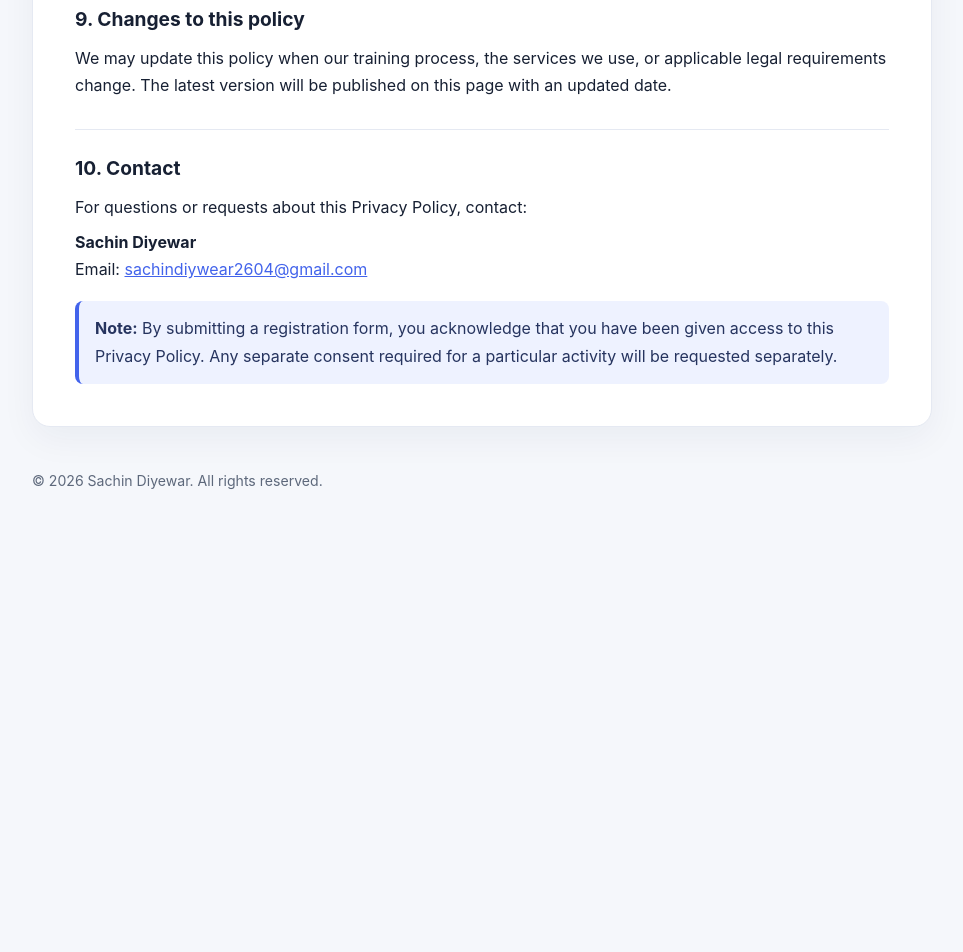
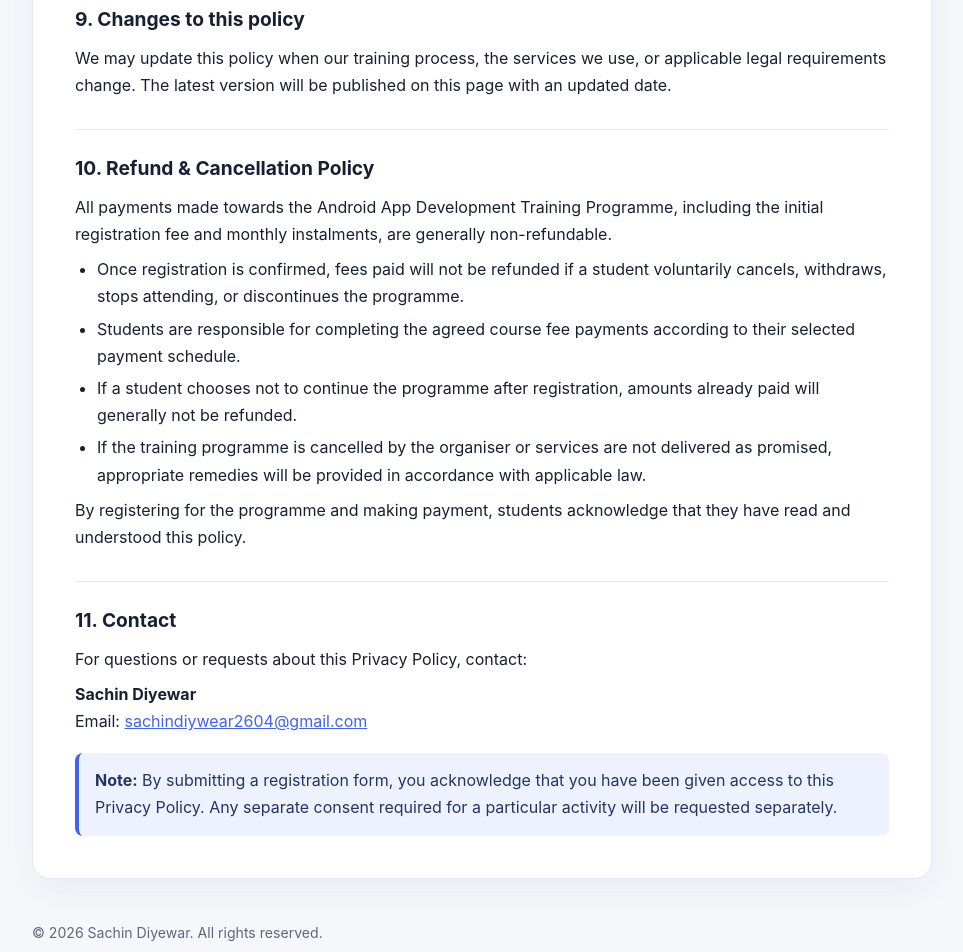
Before and after one commit to sachin20-J/android-training-privacy, a plain HTML site: page index.html in a window 1280 px wide. Shown: the part 2231-3183 px from the top of the page, without its empty margins (158-1121 px from the left). Before the commit the page ends 2756 px from the top, so only its background shows below. Drawn offline with Linux system fonts and the light colour scheme.

Commit message:
Add refund and cancellation policy section
Added refund and cancellation policy section to the HTML document.

```diff
--- a/index.html
+++ b/index.html
@@ -211,9 +211,43 @@
           this page with an updated date.
         </p>
       </section>
+<section>
+  <h2>10. Refund & Cancellation Policy</h2>
 
+  <p>
+    All payments made towards the Android App Development Training
+    Programme, including the initial registration fee and monthly
+    instalments, are generally non-refundable.
+  </p>
+
+  <ul>
+    <li>
+      Once registration is confirmed, fees paid will not be refunded
+      if a student voluntarily cancels, withdraws, stops attending,
+      or discontinues the programme.
+    </li>
+    <li>
+      Students are responsible for completing the agreed course fee
+      payments according to their selected payment schedule.
+    </li>
+    <li>
+      If a student chooses not to continue the programme after
+      registration, amounts already paid will generally not be refunded.
+    </li>
+    <li>
+      If the training programme is cancelled by the organiser or
+      services are not delivered as promised, appropriate remedies
+      will be provided in accordance with applicable law.
+    </li>
+  </ul>
+
+  <p>
+    By registering for the programme and making payment, students
+    acknowledge that they have read and understood this policy.
+  </p>
+</section>
       <section>
-        <h2>10. Contact</h2>
+        <h2>11. Contact</h2>
         <p>
           For questions or requests about this Privacy Policy, contact:
         </p>
```
